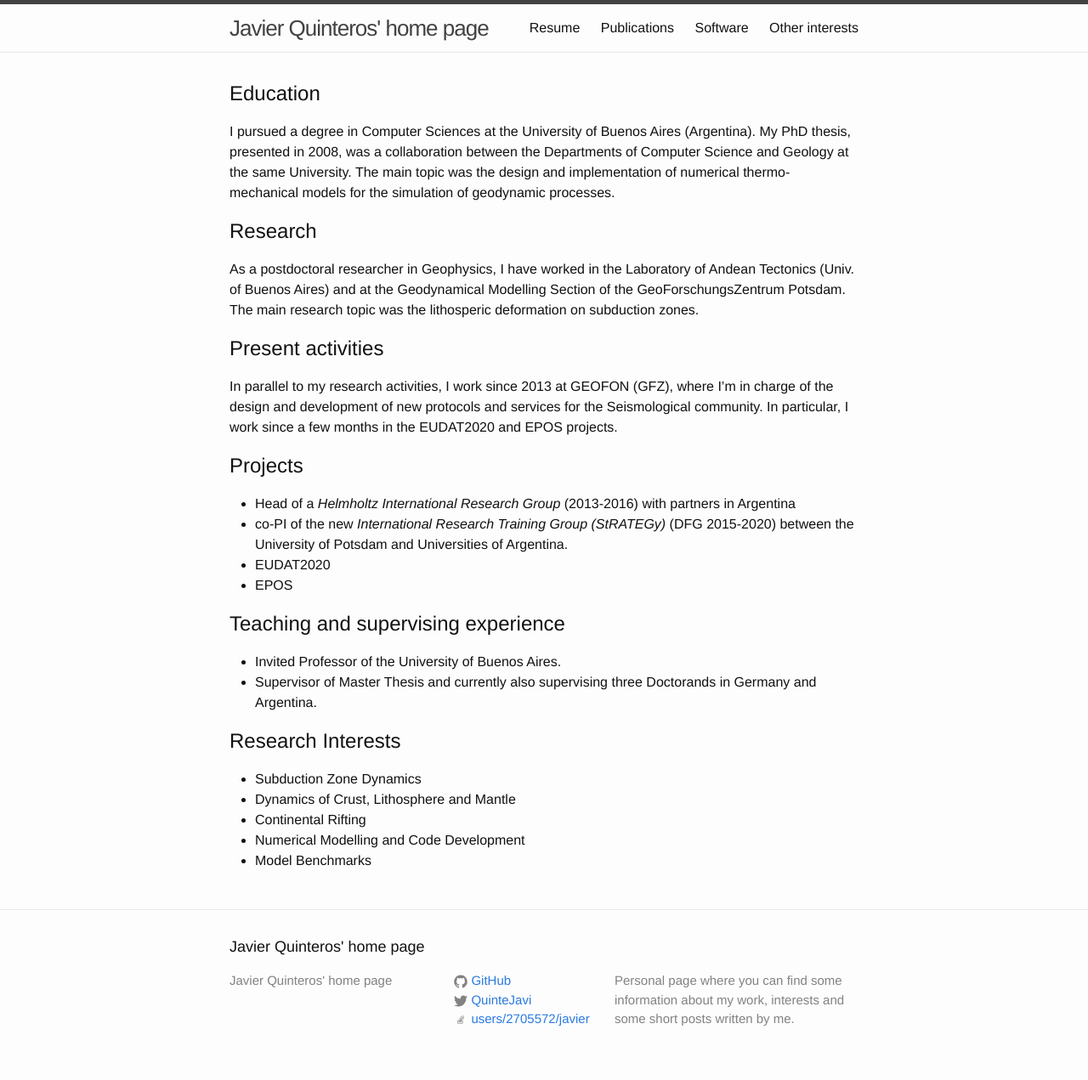
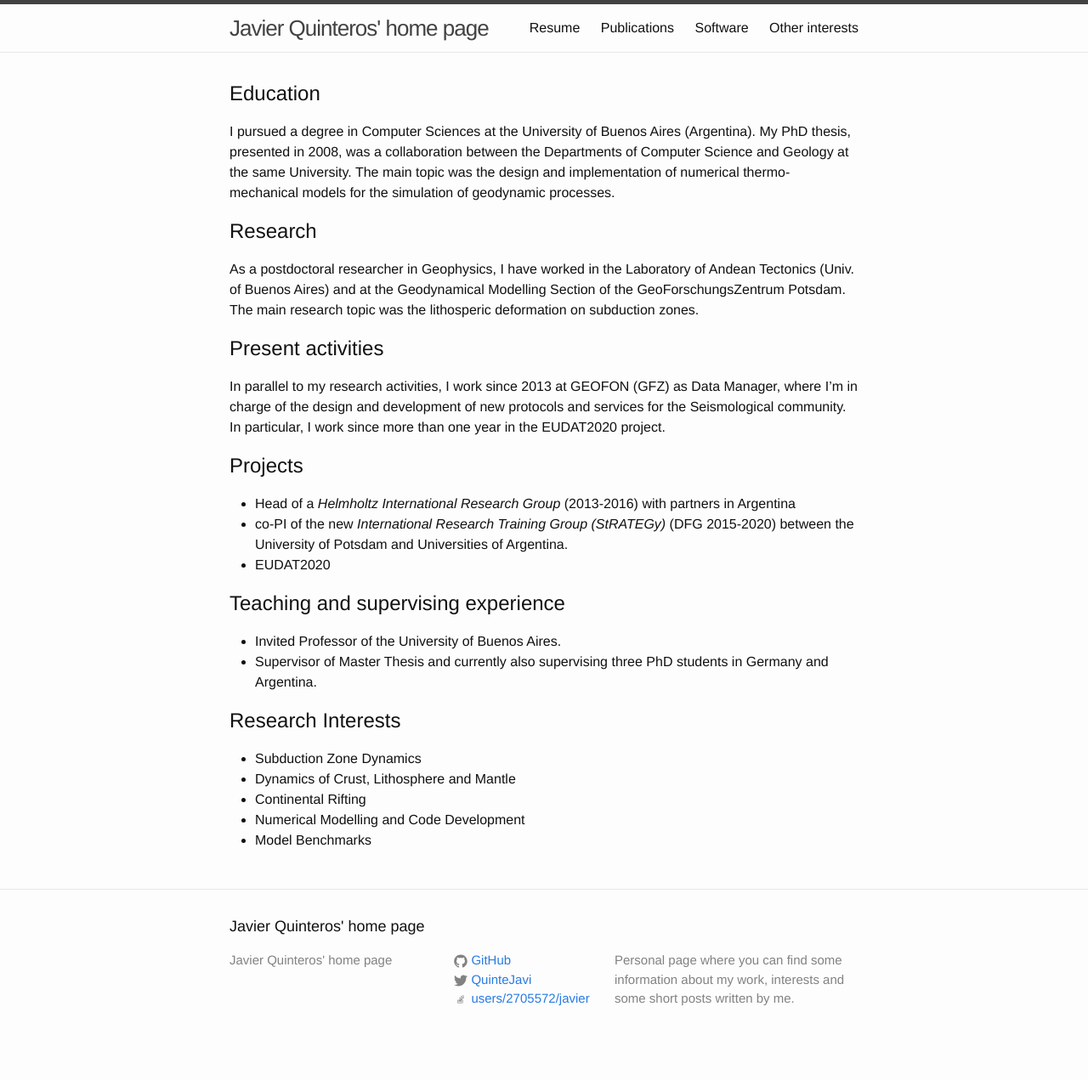
Before and after one commit to javiquinte/javiquinte.github.io, a Jekyll site: the page built from 2-resume.md, in a window 1280 px wide. Shown: the whole page at 85% size. Built offline with Jekyll 4.4.1, drawn with Linux system fonts in a browser that asks for light colours; after the commit the page ends 1247 px from its top, so only the background shows below that.

Commit message:
Remove EPOS

```diff
--- a/2-resume.md
+++ b/2-resume.md
@@ -20,10 +20,10 @@ topic was the lithosperic deformation on subduction zones.
 
 Present activities
 ------------------
-In parallel to my research activities, I work since 2013 at GEOFON (GFZ),
-where I'm in charge of the design and development of new protocols and
-services for the Seismological community. In particular, I work since a few
-months in the EUDAT2020 and EPOS projects.
+In parallel to my research activities, I work since 2013 at GEOFON (GFZ) as Data
+Manager, where I'm in charge of the design and development of new protocols and
+services for the Seismological community. In particular, I work since more than
+one year in the EUDAT2020 project.
 
 Projects
 --------
@@ -32,12 +32,12 @@ Argentina
 * co-PI of the new *International Research Training Group (StRATEGy)* (DFG 2015-2020) between the University of
 Potsdam and Universities of Argentina.
 * EUDAT2020
-* EPOS
 
 Teaching and supervising experience
 -----------------------------------
 * Invited Professor of the University of Buenos Aires.
-* Supervisor of Master Thesis and currently also supervising three Doctorands in Germany and Argentina.
+* Supervisor of Master Thesis and currently also supervising three PhD students
+in Germany and Argentina.
 
 Research Interests
 ------------------
```
